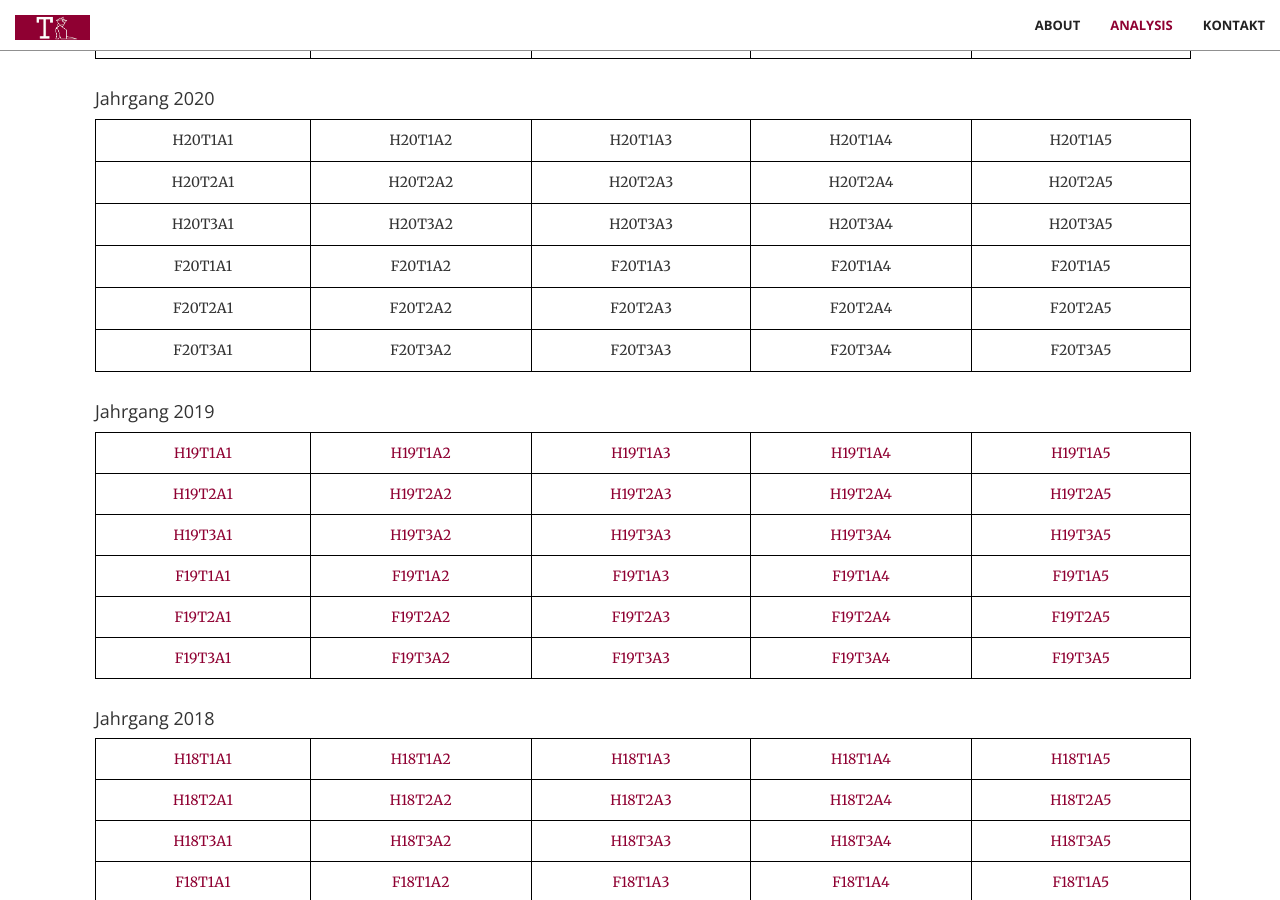
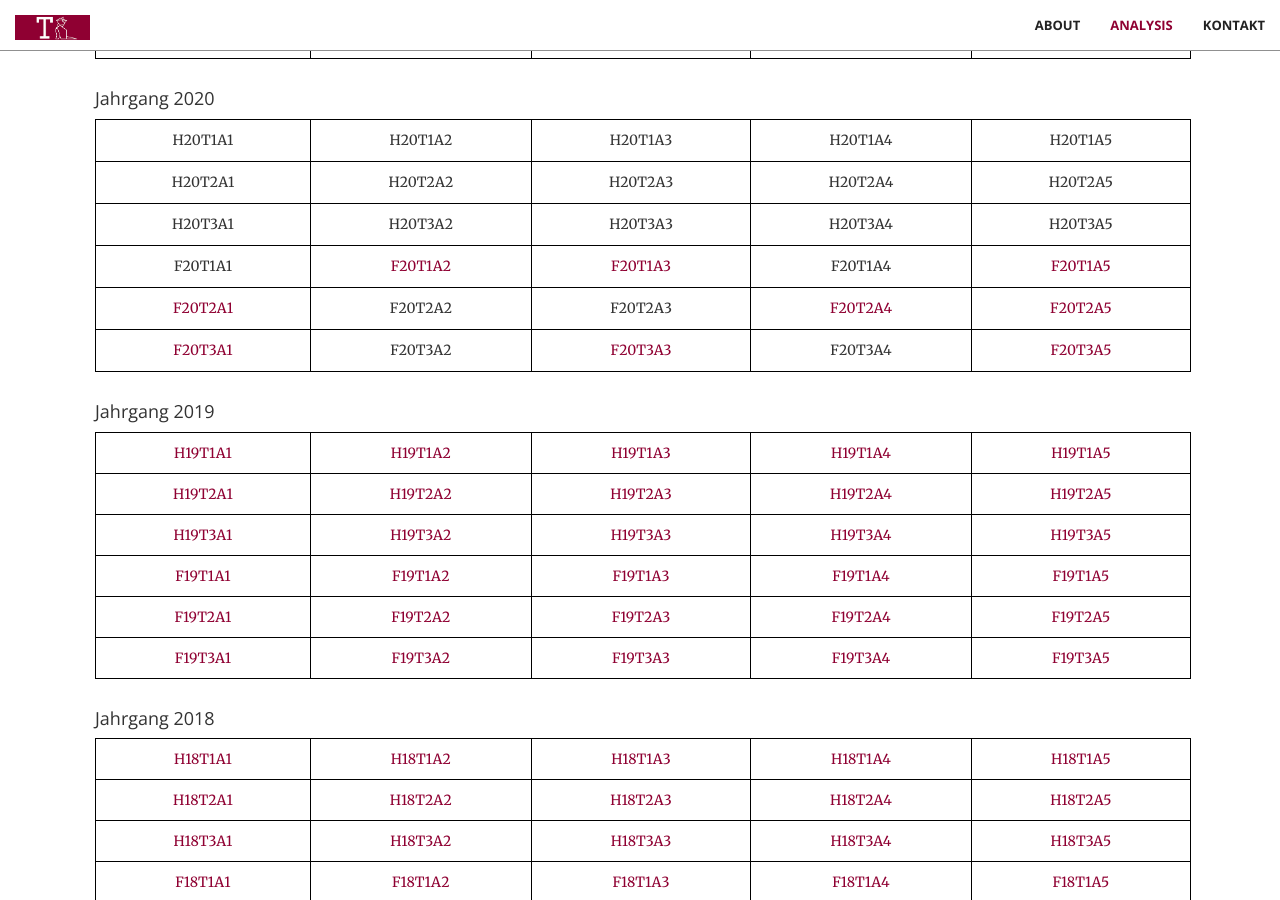
Before and after one commit to trabaldini/trabaldini.github.io, a Jekyll site: the page built from index.html, in a window 1280 px wide and 900 px high, scrolled down 2278 px. Built offline with Jekyll 4.4.1, drawn with Linux system fonts in a browser that asks for light colours; some web fonts are replaced.

Commit message:
add f20 exercises

```diff
--- a/_includes/math.html
+++ b/_includes/math.html
@@ -305,21 +305,21 @@
                                     <p>F20T1A1</p>
                                 </td>
                                 <td>
-                                    <p>F20T1A2</p>
-                                </td>
-                                <td>
-                                    <p>F20T1A3</p>
+                                    <a href="aufg/F20T1A2_DGL.pdf" target="_blank">F20T1A2</a>
+                                </td>
+                                <td>
+                                    <a href="aufg/F20T1A3_DGL.pdf" target="_blank">F20T1A3</a>
                                 </td>
                                 <td>
                                     <p>F20T1A4</p>
                                 </td>
                                 <td>
-                                    <p>F20T1A5</p>
-                                </td>
-                            </tr>
-                            <tr>
-                                <td>
-                                    <p>F20T2A1</p>
+                                    <a href="aufg/F20T1A5_FT.pdf" target="_blank">F20T1A5</a>
+                                </td>
+                            </tr>
+                            <tr>
+                                <td>
+                                    <a href="aufg/F20T2A1_FT.pdf" target="_blank">F20T2A1</a>
                                 </td>
                                 <td>
                                     <p>F20T2A2</p>
@@ -328,27 +328,27 @@
                                     <p>F20T2A3</p>
                                 </td>
                                 <td>
-                                    <p>F20T2A4</p>
-                                </td>
-                                <td>
-                                    <p>F20T2A5</p>
-                                </td>
-                            </tr>
-                            <tr>
-                                <td>
-                                    <p>F20T3A1</p>
+                                    <a href="aufg/F20T2A4_DGL.pdf" target="_blank">F20T2A4</a>
+                                </td>
+                                <td>
+                                    <a href="aufg/F20T2A5_DGL.pdf" target="_blank">F20T2A5</a>
+                                </td>
+                            </tr>
+                            <tr>
+                                <td>
+                                    <a href="aufg/F20T3A1_DGL.pdf" target="_blank">F20T3A1</a>
                                 </td>
                                 <td>
                                     <p>F20T3A2</p>
                                 </td>
                                 <td>
-                                    <p>F20T3A3</p>
+                                    <a href="aufg/F20T3A3_FT.pdf" target="_blank">F20T3A3</a>
                                 </td>
                                 <td>
                                     <p>F20T3A4</p>
                                 </td>
                                 <td>
-                                    <p>F20T3A5</p>
+                                    <a href="aufg/F20T3A5_DGL.pdf" target="_blank">F20T3A5</a>
                                 </td>
                             </tr>
                         </tbody>
@@ -601,7 +601,7 @@
                                     <p>H17T2A2</p>
                                 </td>
                                 <td>
-                                    <p>H17T2A3</p>
+                                    <a href="aufg/H17T2A3_FT.pdf" target="_blank">H17T2A3</a>
                                 </td>
                                 <td>
                                     <p>H17T2A4</p>
```
Also changed, not shown: 11 other files.
